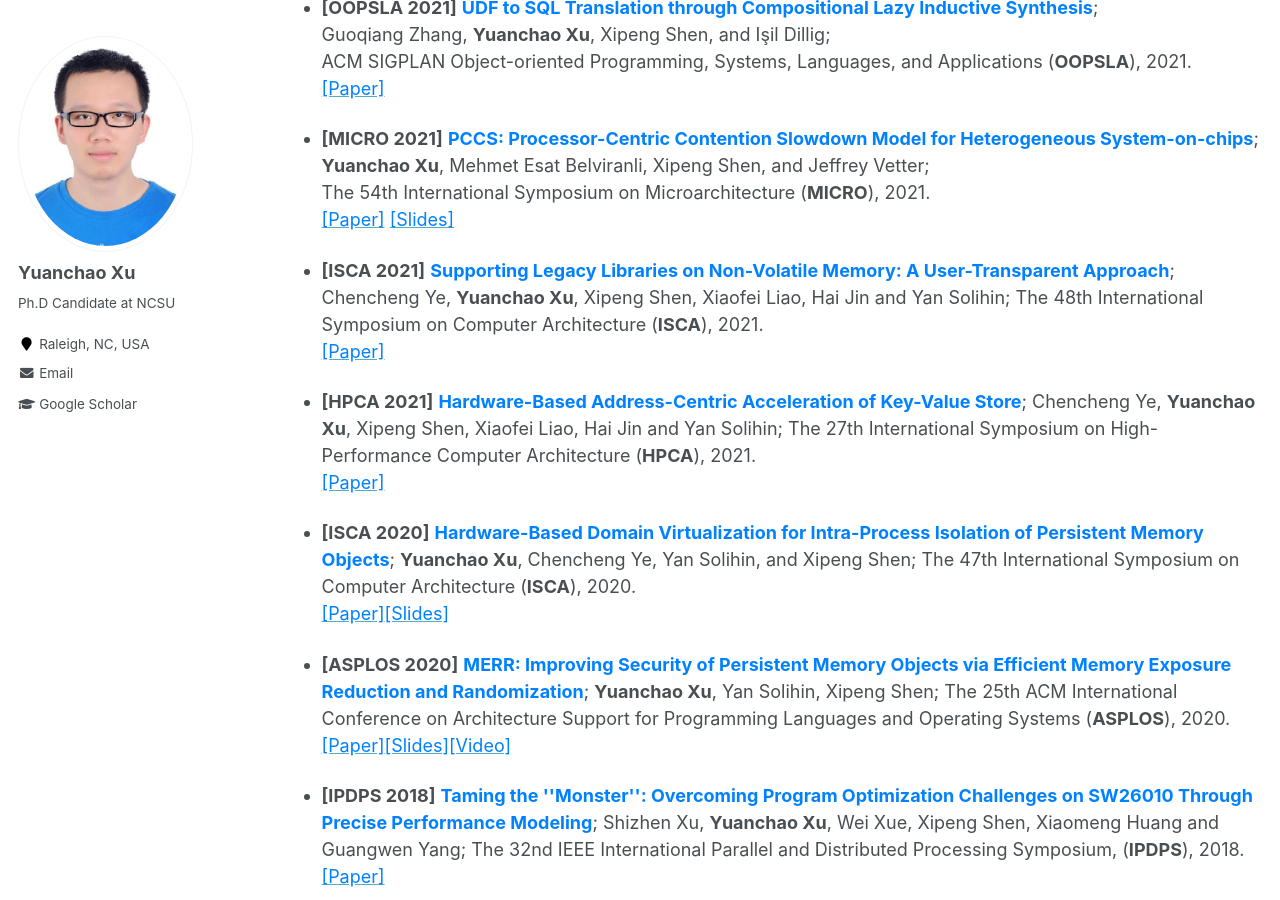
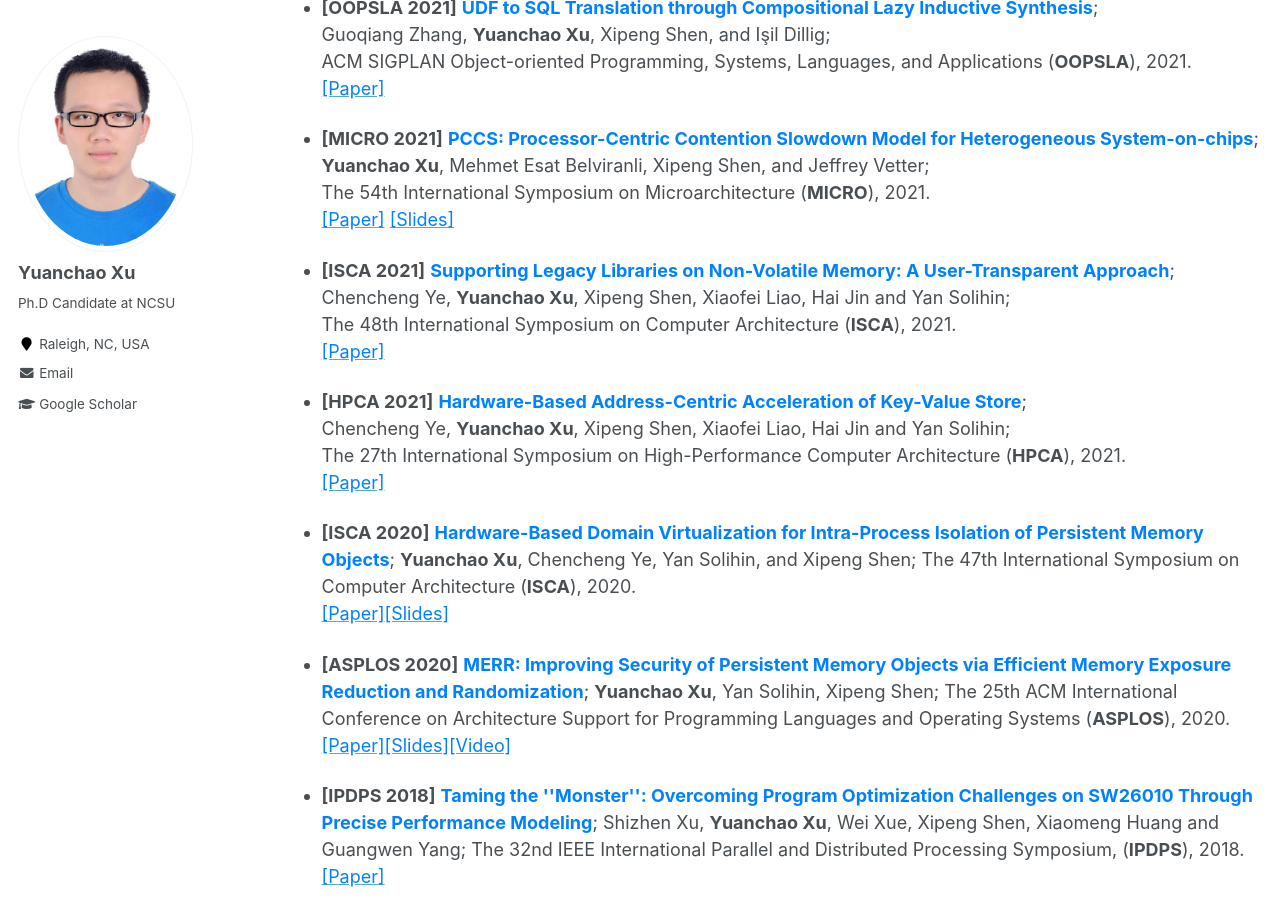
Before and after one commit to yuanchaoxu6/yuanchaoxu6.github.io, a Jekyll site: the page built from _pages/publications.md, in a window 1280 px wide and 900 px high, scrolled down 433 px. Built offline with Jekyll 4.4.1, drawn with Linux system fonts in a browser that asks for light colours.

Commit message:
Update publications.md

```diff
--- a/_pages/publications.md
+++ b/_pages/publications.md
@@ -24,9 +24,15 @@ ACM SIGPLAN Object-oriented Programming, Systems, Languages, and Applications (*
 The 54th International Symposium on Microarchitecture (**MICRO**), 2021. <br>
 [<font color="#0081ff">[Paper]</font>](http://yuanchaoxu6.github.io/files/MICRO2021.pdf) [<font color="#0081ff">[Slides]</font>](http://yuanchaoxu6.github.io/files/MICRO2021_PCCS.pdf)
 
-* **\[ISCA 2021\]** **<font color="#0081ff"> Supporting Legacy Libraries on Non-Volatile Memory: A User-Transparent Approach</font>**; Chencheng Ye, **Yuanchao Xu**, Xipeng Shen, Xiaofei Liao, Hai Jin and Yan Solihin; The 48th International Symposium on Computer Architecture (**ISCA**), 2021. <br> [<font color="#0081ff">[Paper]</font>](http://yuanchaoxu6.github.io/files/ISCA21.pdf)
+* **\[ISCA 2021\]** **<font color="#0081ff"> Supporting Legacy Libraries on Non-Volatile Memory: A User-Transparent Approach</font>**; <br>
+Chencheng Ye, **Yuanchao Xu**, Xipeng Shen, Xiaofei Liao, Hai Jin and Yan Solihin; <br>
+The 48th International Symposium on Computer Architecture (**ISCA**), 2021. <br>
+[<font color="#0081ff">[Paper]</font>](http://yuanchaoxu6.github.io/files/ISCA21.pdf)
 
-* **\[HPCA 2021\]** **<font color="#0081ff"> Hardware-Based Address-Centric Acceleration of Key-Value Store</font>**; Chencheng Ye, **Yuanchao Xu**, Xipeng Shen, Xiaofei Liao, Hai Jin and Yan Solihin; The 27th International Symposium on High-Performance Computer Architecture (**HPCA**), 2021. <br> [<font color="#0081ff">[Paper]</font>](http://yuanchaoxu6.github.io/files/HPCA21.pdf)
+* **\[HPCA 2021\]** **<font color="#0081ff"> Hardware-Based Address-Centric Acceleration of Key-Value Store</font>**; <br>
+Chencheng Ye, **Yuanchao Xu**, Xipeng Shen, Xiaofei Liao, Hai Jin and Yan Solihin; <br>
+The 27th International Symposium on High-Performance Computer Architecture (**HPCA**), 2021. <br>
+[<font color="#0081ff">[Paper]</font>](http://yuanchaoxu6.github.io/files/HPCA21.pdf)
 
 * **\[ISCA 2020\]** **<font color="#0081ff"> Hardware-Based Domain Virtualization for Intra-Process Isolation of Persistent Memory Objects</font>**; **Yuanchao Xu**, Chencheng Ye, Yan Solihin, and Xipeng Shen; The 47th International Symposium on Computer Architecture (**ISCA**), 2020. <br> [<font color="#0081ff">[Paper]</font>](http://yuanchaoxu6.github.io/files/isca20.pdf)[<font color="#0081ff">[Slides]</font>](http://yuanchaoxu6.github.io/files/ISCA2020MPKVirtualization.pdf)
 
```
